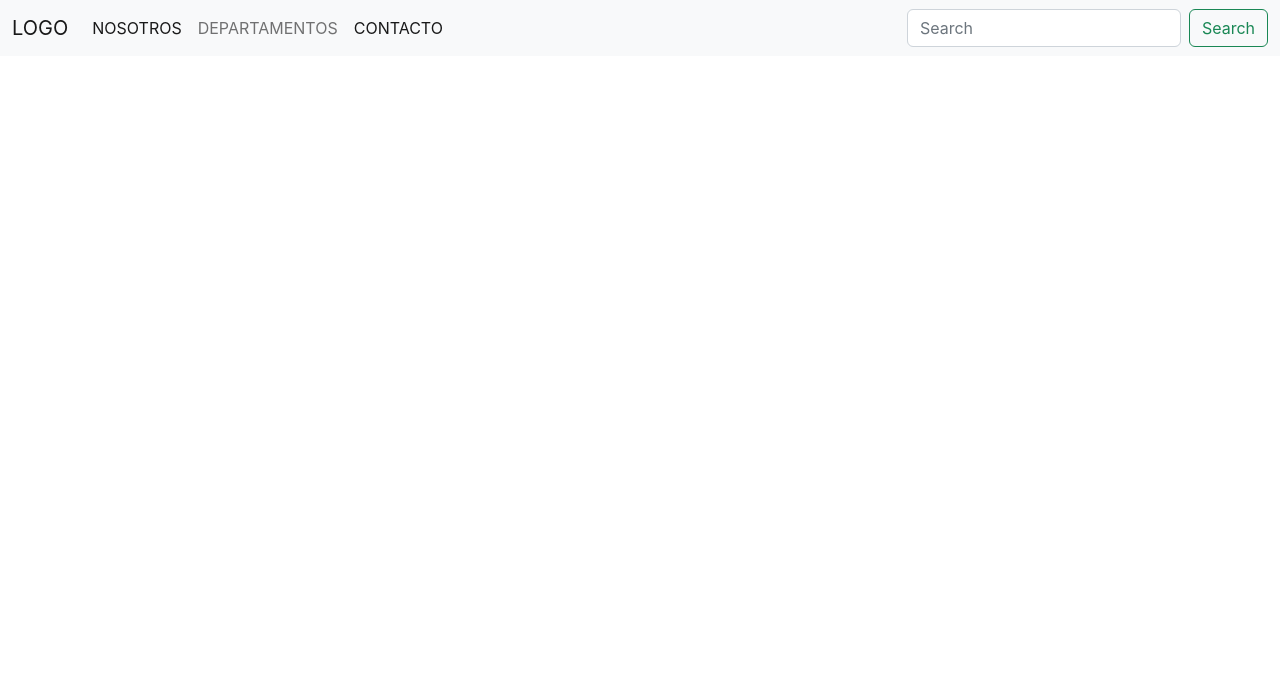
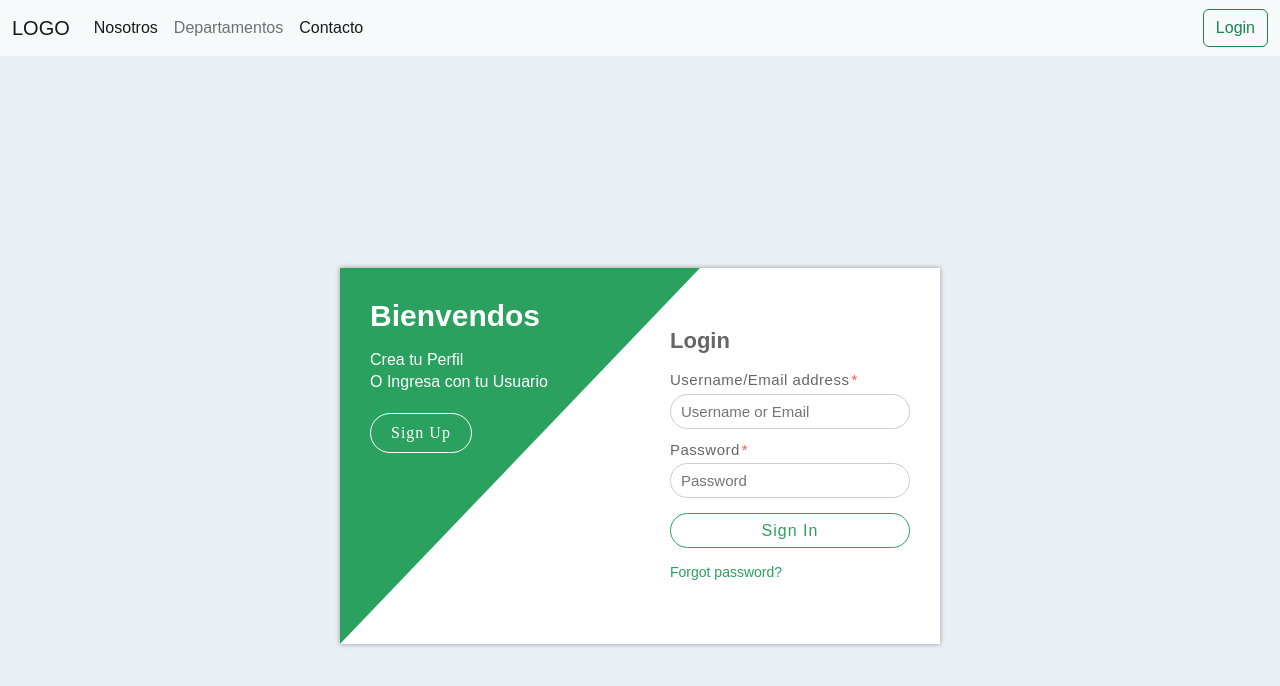
Before and after one commit to MarcosSWeis/opus, a React (Create React App) app in the folder frontend/: page / in a window 1280 px wide. Shown: the top 686 px of the page. Built offline with nearby package versions, Linux system fonts and the light colour scheme.

Commit message:
Agregamos formulario de logeo con mminima validacion

```diff
--- a/frontend/src/App.css
+++ b/frontend/src/App.css
@@ -7,10 +7,181 @@
   pointer-events: none;
 } */
 
-.login-est{
-  margin-right: 6rem;
+*{
+    box-sizing: border-box;
+}
+body{
+    margin: 0;
+    font-family: poppins, Arial, Helvetica, sans-serif;
+    font-size: 16px;
+    font-weight: 400;
+    color: #666666;
+    background: #eaeff4;
 }
 
+.wrapper{
+    margin: 0 auto;
+    width: 100%;
+    max-width: 1140px;
+    min-height: 100vh;
+    display: flex;
+    align-items: center;
+    justify-content: center;
+    flex-direction: column;
+
+}
+
+.contenedor{
+    position: relative;
+    width: 100%;
+    max-width: 600px;
+    height: auto;
+    display: flex;
+    background: #ffffff;
+    box-shadow: 0 0 5px #999999;
+}
+.login .col-left,
+.login .col-right{
+    padding: 30px;
+    display: flex;
+}
+.login .col-left{
+    width: 60%;
+    clip-path: polygon(0 0, 0% 100%, 100% 0 );
+    background: #2aa15f;
+}
+.login .col-right{
+    padding: 60px 30px;
+    width: 50%;
+    margin-left: -10%;
+}
+
+@media(max-width: 575px){
+    .login .contenedor{
+        flex-direction: column;
+        box-shadow: none;
+    }
+    .login .col-left,
+    .login .col-right{
+      width: 100%;
+      margin: 0;
+      clip-path: none;
+    }
+    .login .col-right{
+        padding: 30px;
+    }
+
+}
+
+
+.login .login-text{
+    position: relative;
+    width: 100%;
+    color: #ffffff;
+}
+.login .login-text h2{
+    margin: 0 0 15px 0;
+    font-size: 30px;
+    font-weight: 700;
+}
+.login .login-text p{
+    margin: 0 0 20px 0;
+    font-size: 16px;
+    font-weight: 500;
+    line-height: 22px;
+}
+
+.login .login-text .boton{
+    display: inline-block;
+    font-family: poppins;
+    padding: 7px 20px;
+    margin-right: 25px;
+    font-size: 16px;
+    letter-spacing: 1px;
+    text-decoration: none;
+    border-radius: 30px;
+    color: #ffffff;
+    outline: none;
+    border: 1px solid #ffffff;
+    box-shadow: inset 0 0 0 0 #ffffff;
+    transition: .3s;
+}
+.login .login-text .boton:hover{
+    color: #2aa15f;
+    box-shadow: inset 150px 0 0 0  #ffffff;
+}
+
+
+.login .login-form{
+    position: relative;
+    width: 100%;
+}
+.login .login-form h2{
+    margin: 0 0 15px 0;
+    font-size: 22px;
+    font-weight: 700;
+}
+.login .login-form p{
+    margin: 0 0 10px 0;
+    text-align: left;
+    color: #666666;
+    font-size: 15px;
+}
+.login .login-form p:last-child{
+    margin: 0;
+    padding-top: 3px;
+}
+.login .login-form p a{
+    color: #2aa15f;
+    font-size: 14px;
+    text-decoration: none;
+}
+.login .login-form label {
+    display: block;
+    width: 100%;
+    margin-bottom: 2px;
+    letter-spacing: .5px;
+}
+.login .login-form p:last-child label{
+    width: 60%;
+    float: left;
+}
+.login .login-form label span{
+    color: #ff574e;
+    padding-left: 2px;
+}
+.login .login-form input{
+    display: block;
+    width: 100%;
+    height: 35px;
+    padding: 0 10px;
+    outline: none;
+    border: 1px solid #cccccc;
+    border-radius: 30px;
+}
+.login .login-form input:focus{
+    border-color: #ff574e;
+}
+.login .login-form button,
+.login .login-form input[type=submit] {
+    display: inline-block;
+    width: 100%;
+    margin-top: 5px;
+    color: #2aa15f;
+    font-size: 16px;
+    letter-spacing: 1px;
+    cursor: pointer;
+    background: transparent;
+    border: 1px solid #2aa15f;
+    border-radius: 30px;
+    box-shadow: inset 0 0 0 0 #2aa15f;
+    transition: .3s;
+}
+.login .login-form button:hover,
+.login .login-form input[type=submit]:hover{
+    color: #ffffff;
+    box-shadow: inset 250px 0 0 0 #2aa15f;
+}
 
 /* @media (prefers-reduced-motion: no-preference) {
   .App-logo {
--- a/frontend/src/App.js
+++ b/frontend/src/App.js
@@ -1,12 +1,15 @@
 import logo from './logo.svg';
 import './App.css';
 import Navbar from './components/navbar';
+import LoginForm from './components/loginform';
 
 function App() {
   return (
     <div >
 
       < Navbar/>
+
+      <LoginForm/>
       {/* <header className="App-header">
         <img src={logo} className="App-logo" alt="logo" />
         <p>
--- /dev/null
+++ b/frontend/src/components/loginform.jsx
@@ -0,0 +1,45 @@
+import React  from "react";
+
+const LoginForm = () => {
+    return (
+        <>
+                    <div class="wrapper login">
+        <div class="contenedor">
+            <div class="col-left">
+                <div class="login-text">
+                    <h2>Bienvendos</h2>
+                    <p>Crea tu Perfil<br/>O Ingresa con  tu Usuario</p>
+                    <a href="" class="boton">Sign Up</a>
+                </div>
+            </div>
+
+            <div class="col-right">
+                <div class="login-form">
+                    <h2>Login</h2>
+                    <form action="">
+                        <p>
+                            <label>Username/Email address<span>*</span></label>
+                            <input type="text" placeholder="Username or Email"  maxlength="20" required />
+                        </p>
+                        <p>
+                            <label>Password<span>*</span></label>
+                            <input type="password" placeholder="Password"  maxlength="10"required />
+                        </p>
+                        <p>
+                            <input type="submit" value="Sign In"/>
+                        </p>
+                        <p>
+                            <a href="">Forgot password?</a>
+                        </p>
+
+                    </form>
+                </div>
+            </div>
+
+        </div>
+    </div>
+        </>
+        ) ;
+}
+
+export default LoginForm ;
--- a/frontend/src/components/navbar.jsx
+++ b/frontend/src/components/navbar.jsx
@@ -13,19 +13,18 @@ const Navbar  = () => {
                                                 <div class="collapse navbar-collapse" id="navbarSupportedContent">
                                                     <ul class="navbar-nav me-auto mb-2 mb-lg-0">
                                                                 <li class="nav-item">
-                                                                <a class="nav-link active" aria-current="page" href="#">NOSOTROS</a>
+                                                                <a class="nav-link active" aria-current="page" href="#">Nosotros</a>
                                                                 </li>
                                                                 <li class="nav-item">
-                                                                <a class="nav-link" href="#">DEPARTAMENTOS</a>
+                                                                <a class="nav-link" href="#">Departamentos</a>
                                                                 </li>
                                                                 <li class="nav-item">
-                                                                <a class="nav-link active" aria-current="page" href="#">CONTACTO</a>
+                                                                <a class="nav-link active" aria-current="page" href="#">Contacto</a>
                                                                 </li>
                                                     </ul>
-                                                        <form class="d-flex" role="search">
-                                                                <input class="form-control me-2" type="search" placeholder="Search" aria-label="Search"/>
-                                                                <button class="btn btn-outline-success" type="submit">Search</button>
-                                                            </form>
+                                                        <div>
+                                                                <button class="btn btn-outline-success" type="submit">Login</button>
+                                                            </div>
                                             </div>
                                     </div>
                     </nav>
```
